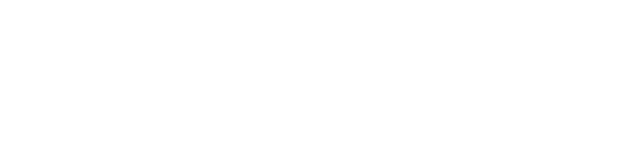
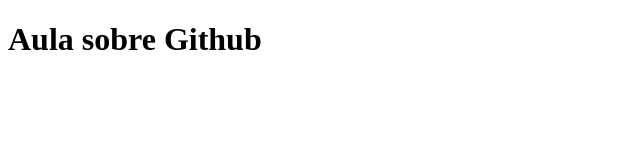
Before and after one commit to ThauanyCelestino/repositoryth, a plain HTML site: page index.html in a window 1280 px wide. Shown: the whole page, without its empty margins (0-640 px from the left). Drawn offline with Linux system fonts and the light colour scheme.

Commit message:
Adicionando o título da página

```diff
--- a/index.html
+++ b/index.html
@@ -1,11 +1,13 @@
 <!DOCTYPE html>
-<html lang = "pt-br">
+<html lang="en">
 <head>
     <meta charset="UTF-8">
-    <meta http-equiv="X">
+    <meta http-equiv="X-UA-Compatible" content="IE=edge">
+    <meta name="viewport" content="width=device-width, initial-scale=1.0">
+    <title>Document</title>
+</head>
+<body>
+    <h1>Aula sobre Github </h1>
 
-
-
-</head>
-
+</body>
 </html>
```
